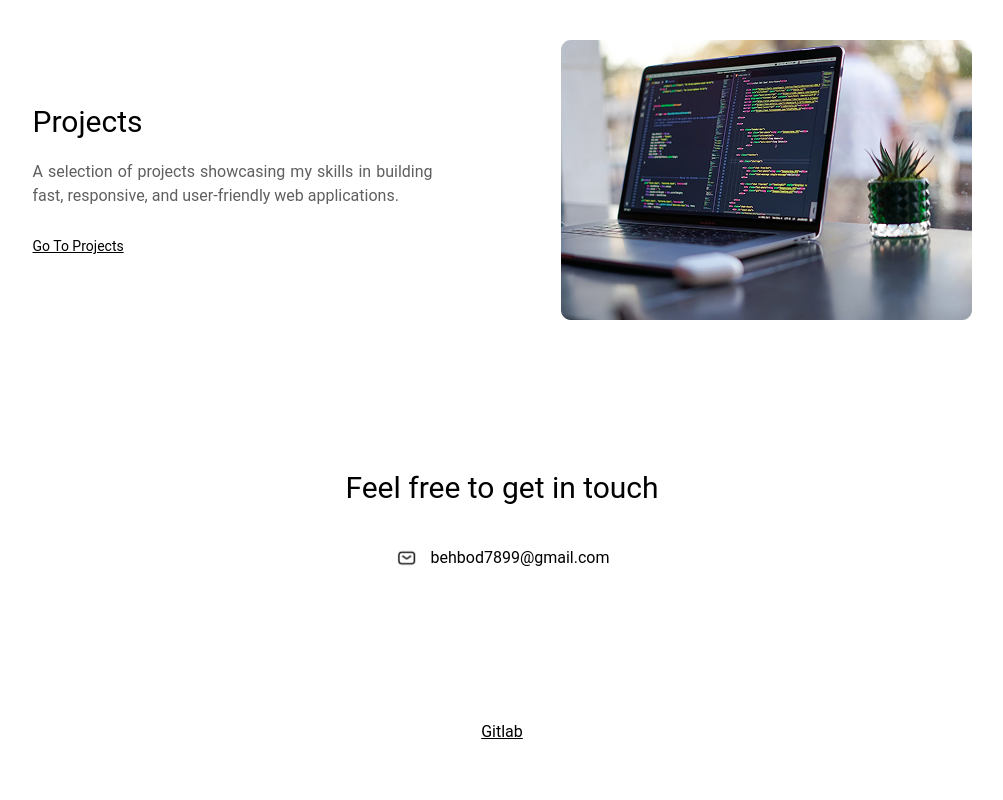
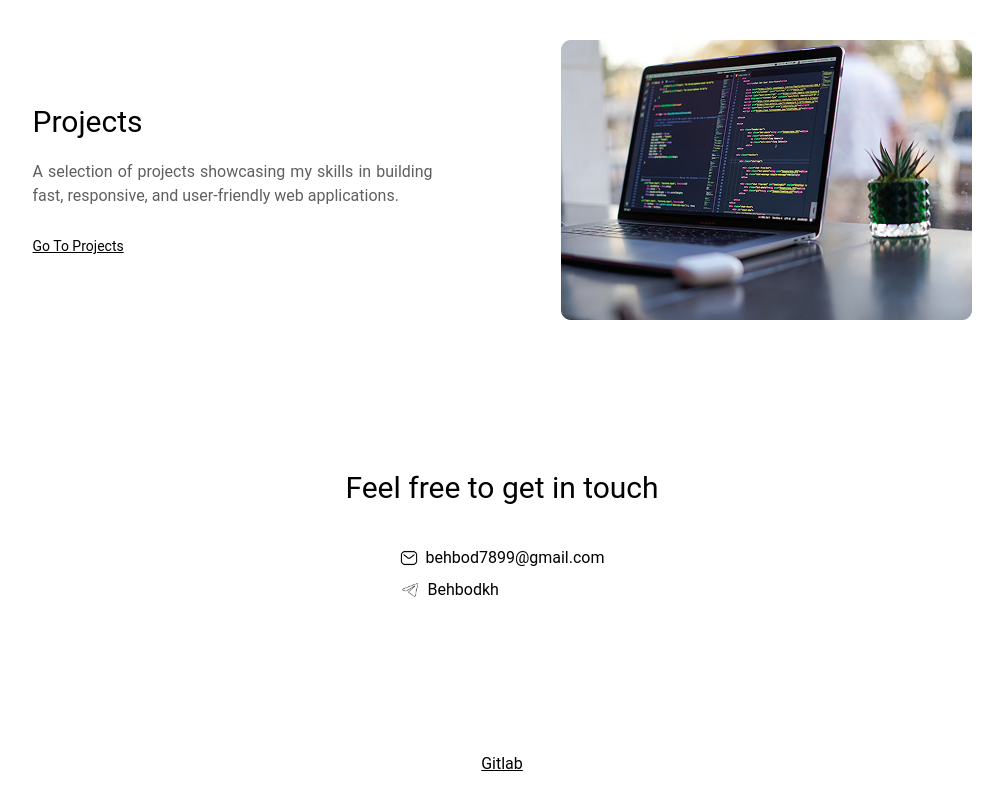
Before and after one commit to behbehi/behbod-resume, a Next.js app: page / in a window 1280 px wide. Shown: the part 1470-2270 px from the top of the page, without its empty margins (138-1141 px from the left). Before the commit the page ends 2238 px from the top, so only its background shows below. Built offline with nearby package versions, Linux system fonts and the light colour scheme.

Commit message:
update contact

```diff
--- a/components/Contact.tsx
+++ b/components/Contact.tsx
@@ -22,25 +22,25 @@ export function Contact() {
   return (
     <div
       id="contact"
-      className="flex flex-col gap-10 px-8 md:px-0"
-      dir={language === "fa" ? "rtl" : "ltr"}
+      className="flex flex-col items-center gap-10 px-8 md:px-0"
     >
       <h2 className="text-3xl text-center">{t.title}</h2>
 
-      <div
-        className={`flex items-center justify-center gap-3 relative group ${
-          language === "fa" ? "flex-row-reverse" : ""
-        }`}
-      >
-        <Image src="/icons/logo.png" width={24} height={24} alt="email icon" />
-
-        <span>behbod7899@gmail.com</span>
-
+      <div className="flex flex-col gap-2 relative group">
+        <div className="flex items-center gap-2">
+          <Image
+            src="/icons/email.png"
+            width={18}
+            height={18}
+            alt="email icon"
+          />
+          <span>behbod7899@gmail.com</span>
+        </div>
         <div
           className={`absolute bottom-full left-1/2 -translate-x-1/2 mb-2 hidden group-hover:flex
-            bg-dark text-white text-sm px-4 py-2 rounded-lg shadow-lg
-            whitespace-nowrap transition-all duration-200
-            ${language === "fa" ? "flex-row-reverse" : "flex-row"}`}
+              bg-dark text-white text-sm px-4 py-2 rounded-lg shadow-lg
+              whitespace-nowrap transition-all duration-200
+              ${language === "fa" ? "flex-row-reverse" : "flex-row"}`}
           dir={language === "fa" ? "rtl" : "ltr"}
         >
           <div className="flex items-center gap-2 w-full justify-center">
@@ -67,6 +67,15 @@ export function Contact() {
             )}
           </div>
         </div>
+        <div className="flex items-center gap-2 w-full">
+          <Image
+            src="/icons/telegram.png"
+            width={20}
+            height={20}
+            alt="telegram icon"
+          />
+          <span>Behbodkh</span>
+        </div>
       </div>
     </div>
   );
```
Also changed, not shown: public/icons/email.png (added), public/icons/telegram.png (added).
